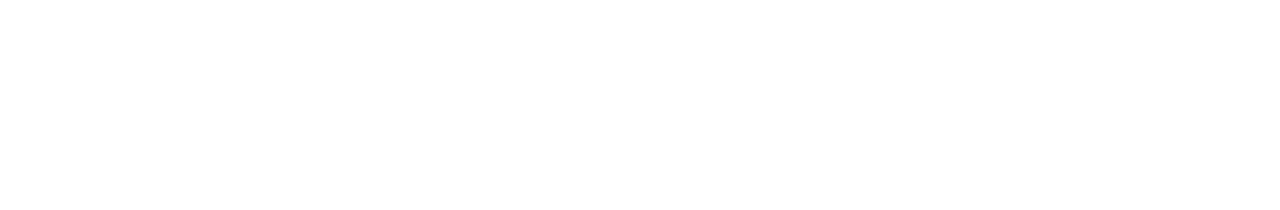
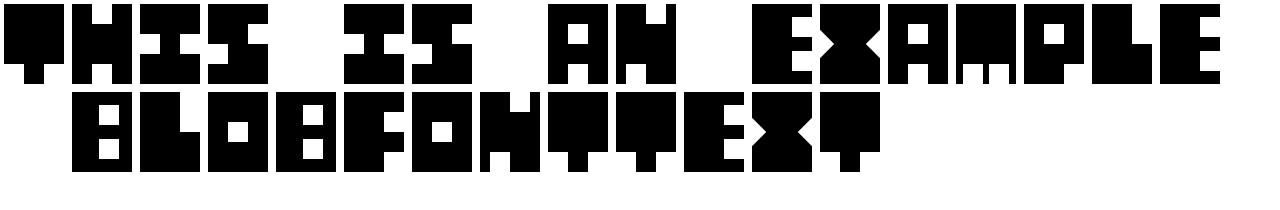
Before and after one commit to spthiel/blobfont, a plain HTML site: page index.html in a window 1280 px wide. Drawn offline with Linux system fonts and the light colour scheme.

Commit message:
[TASK] Add inital text

```diff
--- a/index.html
+++ b/index.html
@@ -15,8 +15,9 @@
                 "abcdefghijklmnopqrstuvwxyz._-!"
 			];
 
-			const blobtext = blobfont.create(document.body)
+			const blobtext = blobfont.create(document.body);
 			let i = 0;
+			blobtext.setText(texts[(i++)]);
 			setInterval(() => {
 				if (i < texts.length) {
 					blobtext.setText(texts[(i++)]);
```
